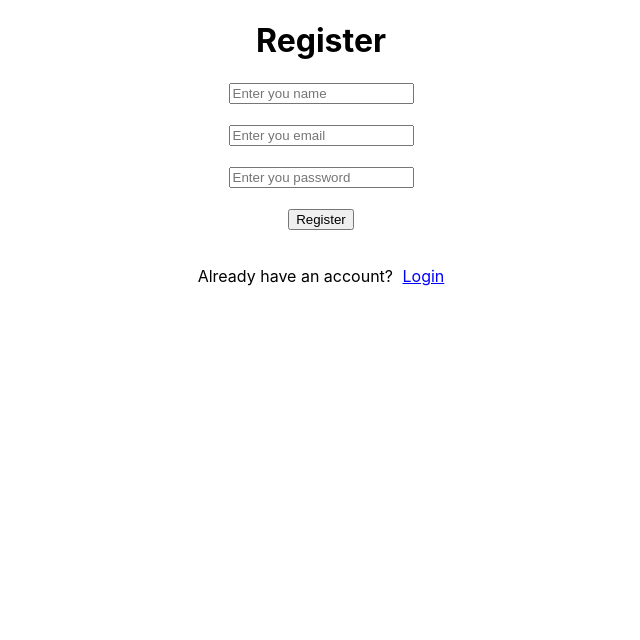
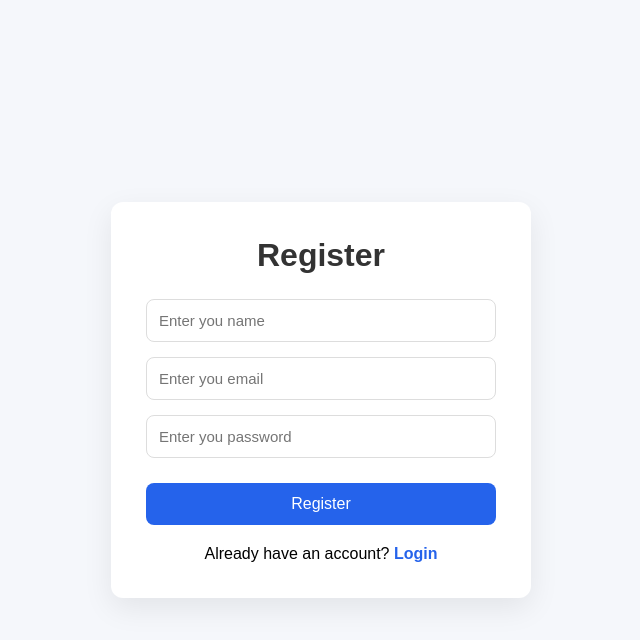
Before and after one commit to shivanichar/JWT-Authentication-System, a React (Create React App) app: page / in a window 1280 px wide. Shown: the top 640 px of the page, without its empty margins (319-959 px from the left). Built offline with nearby package versions, Linux system fonts and the light colour scheme.

Commit message:
CSS Changes

```diff
--- a/src/App.css
+++ b/src/App.css
@@ -1,38 +1,122 @@
-.App {
-  text-align: center;
+* {
+  margin: 0;
+  padding: 0;
+  box-sizing: border-box;
+  font-family: Arial, Helvetica, sans-serif;
 }
 
-.App-logo {
-  height: 40vmin;
-  pointer-events: none;
+body {
+  background: #f5f7fb;
 }
 
-@media (prefers-reduced-motion: no-preference) {
-  .App-logo {
-    animation: App-logo-spin infinite 20s linear;
-  }
+.App {
+  min-height: 100vh;
+  display: flex;
+  justify-content: center;
+  align-items: center;
 }
 
-.App-header {
-  background-color: #282c34;
-  min-height: 100vh;
-  display: flex;
-  flex-direction: column;
-  align-items: center;
-  justify-content: center;
-  font-size: calc(10px + 2vmin);
-  color: white;
+.container {
+  width: 420px;
+  background: white;
+  border-radius: 12px;
+  padding: 35px;
+  box-shadow: 0 10px 30px rgba(0,0,0,.08);
 }
 
-.App-link {
-  color: #61dafb;
+h1{
+  text-align:center;
+  margin-bottom:25px;
+  color:#333;
 }
 
-@keyframes App-logo-spin {
-  from {
-    transform: rotate(0deg);
-  }
-  to {
-    transform: rotate(360deg);
-  }
+.input{
+  width:100%;
+  padding:12px;
+  margin-bottom:15px;
+  border:1px solid #ddd;
+  border-radius:8px;
+  outline:none;
+  font-size:15px;
 }
+
+.input:focus{
+  border-color:#007bff;
+}
+
+.btn{
+  width:100%;
+  padding:12px;
+  background:#2563eb;
+  color:white;
+  border:none;
+  border-radius:8px;
+  font-size:16px;
+  cursor:pointer;
+  margin-top:10px;
+}
+
+.btn:hover{
+  background:#1d4ed8;
+}
+
+.button-group{
+    display:flex;
+    gap:10px;
+    margin-bottom:20px;
+}
+
+.button-group .btn{
+    margin-top:0;
+}
+
+
+.profile-card{
+    background:#f8fafc;
+    border-radius:10px;
+    padding:20px;
+    margin:20px 0;
+}
+
+.profile-card h2{
+    margin-bottom:10px;
+}
+
+.profile-card h3{
+    margin-bottom:10px;
+    color:#2563eb;
+}
+
+.profile-card p{
+    color:#555;
+}
+
+.switch-text{
+    margin-top:20px;
+    text-align:center;
+}
+
+.switch-link{
+    color:#2563eb;
+    cursor:pointer;
+    font-weight:bold;
+}
+
+.switch-link:hover{
+    text-decoration:underline;
+}
+
+.logout-btn{
+    width:100%;
+    padding:12px;
+    background:#dc2626;
+    color:white;
+    border:none;
+    border-radius:8px;
+    cursor:pointer;
+    font-size:16px;
+}
+
+.logout-btn:hover{
+    background:#b91c1c;
+}
--- a/src/App.js
+++ b/src/App.js
@@ -217,6 +217,7 @@ function App() {
 
   return (
     <div className="App">
+      <div className="container">
         {(isRegister && !token) && ( <h1>Register</h1> ) }
         {(!isRegister && !token) && ( <h1>Login</h1> ) }
         {(token) ? <h1>Welcome Back</h1> : ""}
@@ -227,65 +228,62 @@ function App() {
               {
                 isRegister &&
                 <>
-                <input type='text' value={name} placeholder='Enter you name' onChange={(event) => {setName(event.target.value)}} />
-                <br></br><br></br>
+                  <input className="input" type='text' value={name} placeholder='Enter you name' onChange={(event) => {setName(event.target.value)}} />
                 </>
               }
-            <input type='text' value = {email} placeholder='Enter you email' onChange={(event) => {setEmail(event.target.value)}}/>
-            <br></br><br></br>
-            <input type='password' value = {password} placeholder='Enter you password' onChange={(event) => {setPassword(event.target.value)}}/>
-            <br></br><br></br>
+              <input className="input" type='text' value = {email} placeholder='Enter you email' onChange={(event) => {setEmail(event.target.value)}}/>
+              <input className="input" type='password' value = {password} placeholder='Enter you password' onChange={(event) => {setPassword(event.target.value)}}/>
               {isRegister ?
-              <button onClick={registerMethod}>Register</button>
+                <button className="btn" onClick={registerMethod}>Register</button>
                 :
-              <button onClick={loginMethod}>Login</button>
+                <button className="btn" onClick={loginMethod}>Login</button>
               }
 
-            <br></br><br></br>
+              <p className="switch-text">
+                {isRegister
+                  ? "Already have an account?"
+                  : "Don't have an account?"}
 
-            <p>{
-              isRegister ? 'Already have an account? ' : "Don't have an Account ?"
-              }
                 <span
-                style={{
-                  color: "blue",
-                  cursor: "pointer",
-                  marginLeft: "5px",
-                  textDecoration: "underline"
-                }}
-                onClick={()=>{
-                  setIsRegister(!isRegister)
-                  setName("")
-                  setEmail("")
-                  setPassword("")
+                  className="switch-link"
+                  onClick={() => {
+                    setIsRegister(!isRegister);
+                    setName("");
+                    setEmail("");
+                    setPassword("");
                   }}
                 >
-                {isRegister ? "Login" : "Register"}
+                  {isRegister ? " Login" : " Register"}
                 </span>
               </p>
-
             </>
             :
             <>
-            <button onClick={getProfile}>Get Profile</button>
-            <button onClick={getDashboard}>Dashboard</button>
-            <button onClick={getSettings}>Settings</button>
+              <div className="button-group">
+                <button className="btn" onClick={getProfile}>Get Profile</button>
+                <button className="btn" onClick={getDashboard}>Dashboard</button>
+                <button className="btn" onClick={getSettings}>Settings</button>
+              </div>
               {
                 data && (
                   <>
-                  <h1>Hello {data.user.name}</h1>
+                    <div className="profile-card">
+                      <h2>Hello {data.user.name}</h2>
                       <h3>{data.message}</h3>
-                  <p>Your associated email is {data.user.email}</p>
+                      <p>Your associated email is <b>{data.user.email}</b></p>
+                    </div>
                   </>
                 )
               }
 
-            <button onClick={logout}>Logout</button>
+              <button className="logout-btn" onClick={logout}>Logout</button>
             </>
           }
 
         </div>
       </div>
+
+    </div>
   );
 }
 
```
Lines whose indentation alone changed are shown as unchanged.
